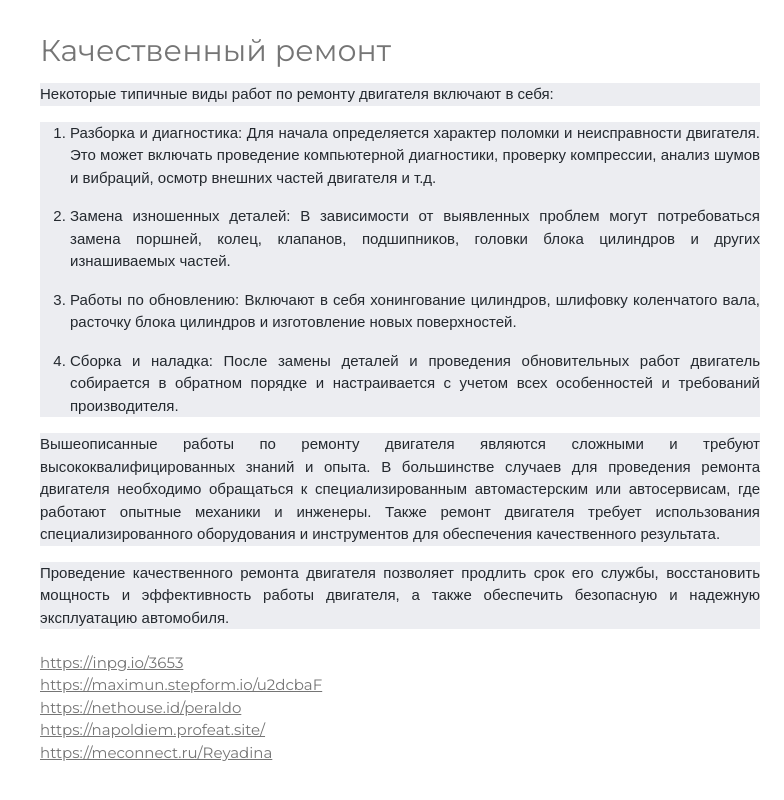
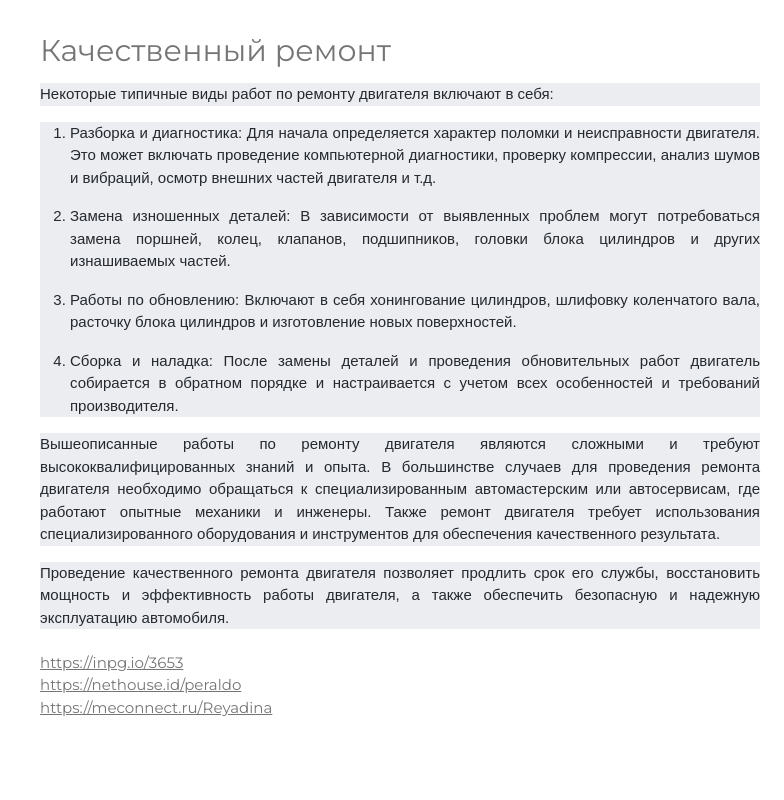
Before and after one commit to risooto/risooto.github.io, a plain HTML site: page 2.html in a window 1280 px wide. Shown: the part 1932-2732 px from the top of the page, without its empty margins (496-1280 px from the left). After the commit the page ends 2695 px from the top, so only its background shows below. Drawn offline with Linux system fonts and the light colour scheme.

Commit message:
Add files via upload

```diff
--- a/2.html
+++ b/2.html
@@ -85,9 +85,7 @@
 
 <br>
 <div><a href="https://inpg.io/3653">https://inpg.io/3653</a></div>
-<div><a href="https://maximun.stepform.io/u2dcbaF">https://maximun.stepform.io/u2dcbaF</a></div>
 <div><a href="https://nethouse.id/peraldo">https://nethouse.id/peraldo</a></div>
-<div><a href="https://napoldiem.profeat.site/">https://napoldiem.profeat.site/</a></div>
 <div><a href="https://meconnect.ru/Reyadina">https://meconnect.ru/Reyadina</a></div>
 
     <!-- Testimonials -->
```
Also changed, not shown: 1.html (+0 -1 lines).
